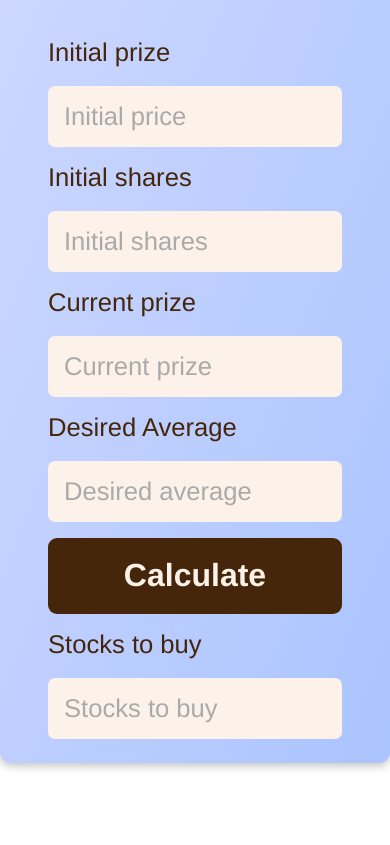
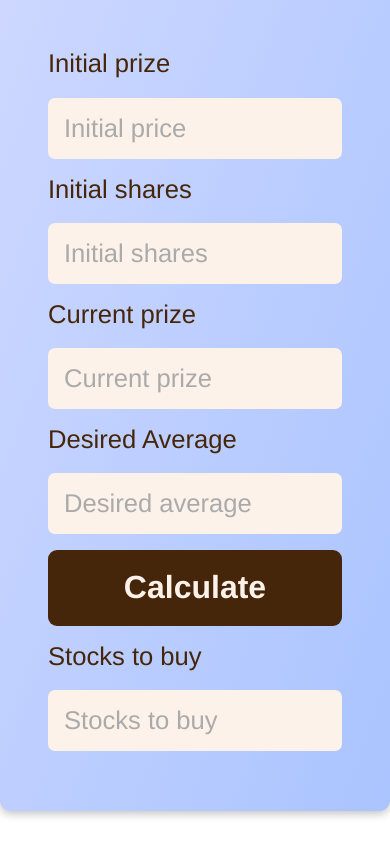
Before and after one commit to KevinGeorgeKuruvilla/average-predictor, a plain HTML site: page index.html in a window 390 px wide. Shown: the part 399-1244 px from the top of the page. Drawn offline with Linux system fonts and the light colour scheme.

Commit message:
Update queries.css

```diff
--- a/queries.css
+++ b/queries.css
@@ -1,7 +1,7 @@
 @media (max-width: 34em) {
   .avs {
     grid-template-columns: 1fr;
-    height: 63rem;
+    height: 66rem;
   }
   .avs-image-box {
     height: 5rem;
```
